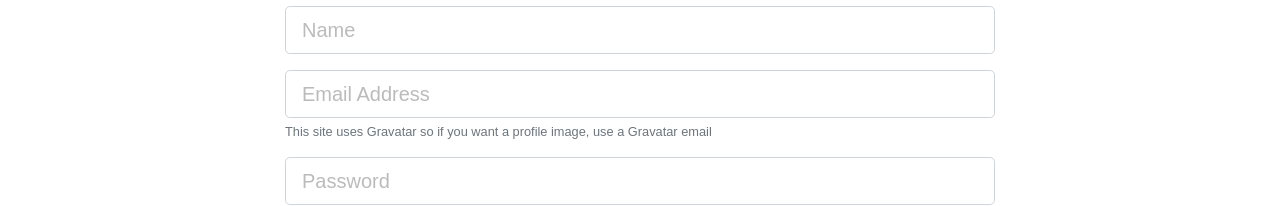
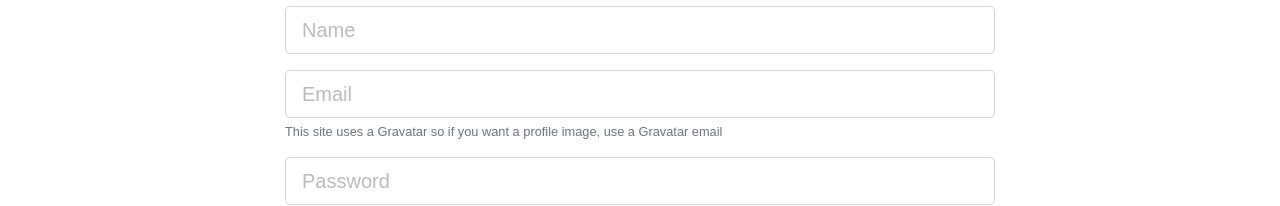
Before and after one commit to jmoon46/react_node_social_site, a React (Create React App) app in the folder client/: page /register in a window 1280 px wide. Shown: the part 195-401 px from the top of the page. Built offline with nearby package versions, Linux system fonts and the light colour scheme.

Commit message:
Added text field group component for more DRY input fields

```diff
--- a/client/src/components/auth/Login.js
+++ b/client/src/components/auth/Login.js
@@ -3,6 +3,7 @@ import PropTypes from 'prop-types';
 import { connect } from 'react-redux';
 import classnames from 'classnames';
 import { loginUser } from '../../actions/authActions';
+import TextFieldGroup from '../common/TextFieldGroup';
 
 class Login extends Component {
 	constructor() {
@@ -59,28 +60,22 @@ class Login extends Component {
 		          <h1 className="display-4 text-center">Log In</h1>
 		          <p className="lead text-center">Sign in to your DevConnector account</p>
 		          <form onSubmit={this.onSubmit}>
-		            <div className="form-group">
-		              <input
-			              type="email"
-			              className={classnames('form-control form-control-lg', {'is-invalid': errors.email})}
+		          	<TextFieldGroup
 		          		placeholder="Email Address"
 		          		name="email"
+		          		type="email"
 		          		value={this.state.email}
 		          		onChange={this.onChange}
+		          		error={errors.email}
 		          	/>
-		              {errors.email && (<div className="invalid-feedback">{errors.email}</div>)}
-		            </div>
-		            <div className="form-group">
-		              <input
-			              type="password"
-			              className={classnames('form-control form-control-lg', {'is-invalid': errors.password})}
+		          	<TextFieldGroup
 		          		placeholder="Password"
 		          		name="password"
+		          		type="password"
 		          		value={this.state.password}
 		          		onChange={this.onChange}
+		          		error={errors.password}
 		          	/>
-		              {errors.password && (<div className="invalid-feedback">{errors.password}</div>)}
-		            </div>
 		            <input type="submit" className="btn btn-info btn-block mt-4" />
 		          </form>
 		        </div>
--- a/client/src/components/auth/Register.js
+++ b/client/src/components/auth/Register.js
@@ -4,6 +4,7 @@ import { withRouter } from 'react-router-dom';
 import classnames from 'classnames';
 import { connect } from 'react-redux';
 import { registerUser } from '../../actions/authActions';
+import TextFieldGroup from '../common/TextFieldGroup';
 
 class Register extends Component {
 	constructor() {
@@ -60,23 +61,38 @@ class Register extends Component {
 		          <h1 className="display-4 text-center">Sign Up</h1>
 		          <p className="lead text-center">Create your DevConnector account</p>
 		          <form noValidate onSubmit={this.onSubmit}>
-		            <div className="form-group">
-		              <input type="text" className={classnames('form-control form-control-lg', {'is-invalid': errors.name})} placeholder="Name" name="name" value={this.state.name} onChange={this.onChange} />
-		              {errors.name && (<div className="invalid-feedback">{errors.name}</div>)}
-		            </div>
-		            <div className="form-group">
-		              <input type="email" className={classnames('form-control form-control-lg', {'is-invalid': errors.email})} placeholder="Email Address" name="email" value={this.state.email} onChange={this.onChange} />
-		              {errors.email && (<div className="invalid-feedback">{errors.email}</div>)}
-		              <small className="form-text text-muted">This site uses Gravatar so if you want a profile image, use a Gravatar email</small>
-		            </div>
-		            <div className="form-group">
-		              <input type="password" className={classnames('form-control form-control-lg', {'is-invalid': errors.password})} placeholder="Password" name="password" value={this.state.password} onChange={this.onChange} />
-		              {errors.password && (<div className="invalid-feedback">{errors.password}</div>)}
-		            </div>
-		            <div className="form-group">
-		              <input type="password" className={classnames('form-control form-control-lg', {'is-invalid': errors.password2})} placeholder="Confirm Password" name="password2" value={this.state.password2} onChange={this.onChange} />
-		              {errors.password2 && (<div className="invalid-feedback">{errors.password2}</div>)}
-		            </div>
+		          	<TextFieldGroup
+		          		placeholder="Name"
+		          		name="name"
+		          		value={this.state.name}
+		          		onChange={this.onChange}
+		          		error={errors.name}
+		          	/>
+		          	<TextFieldGroup
+		          		placeholder="Email"
+		          		name="email"
+		          		type="email"
+		          		value={this.state.email}
+		          		onChange={this.onChange}
+		          		error={errors.email}
+		          		info="This site uses a Gravatar so if you want a profile image, use a Gravatar email"
+		          	/>
+		          	<TextFieldGroup
+		          		placeholder="Password"
+		          		name="password"
+		          		type="password"
+		          		value={this.state.password}
+		          		onChange={this.onChange}
+		          		error={errors.password}
+		          	/>
+		          	<TextFieldGroup
+		          		placeholder="Confirm Password"
+		          		name="password2"
+		          		type="password"
+		          		value={this.state.password2}
+		          		onChange={this.onChange}
+		          		error={errors.password2}
+		          	/>
 		            <input type="submit" className="btn btn-info btn-block mt-4" />
 		          </form>
 		        </div>
--- /dev/null
+++ b/client/src/components/common/TextFieldGroup.js
@@ -0,0 +1,48 @@
+import React from 'react';
+import classnames from 'classnames';
+import PropTypes from 'prop-types';
+
+const TextFieldGroup = ({
+	name,
+	placeholder,
+	value,
+	label,
+	error,
+	info,
+	type,
+	onChange,
+	disabled
+}) => {
+	return (
+	  <div className="form-group">
+	    <input
+	      type={type}
+	      className={classnames('form-control form-control-lg', {'is-invalid': error})}
+	      placeholder={placeholder}
+	      name={name}
+	      value={value}
+	      onChange={onChange}
+	      disabled={disabled}
+	    />
+	    {info && <small className="form-text text-muted">{info}</small>}
+	    {error && <div className="invalid-feedback">{error}</div>}
+	  </div>
+	);
+};
+
+TextFieldGroup.propTypes = {
+	name: PropTypes.string.isRequired,
+	placeholder: PropTypes.string,
+	value: PropTypes.string.isRequired,
+	info: PropTypes.string,
+	error: PropTypes.string,
+	type: PropTypes.string.isRequired,
+	onChange: PropTypes.func.isRequired,
+	disabled: PropTypes.string
+}
+
+TextFieldGroup.defaultProps = {
+	type: 'text'
+}
+
+export default TextFieldGroup;
```
Lines whose indentation alone changed are shown as unchanged.
